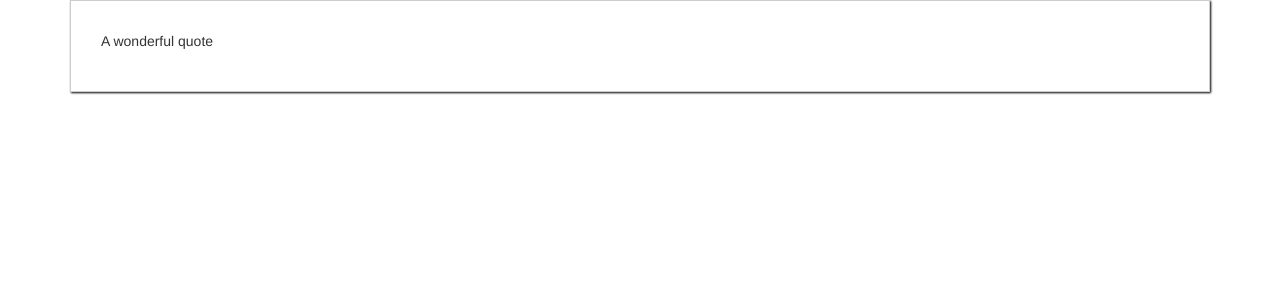
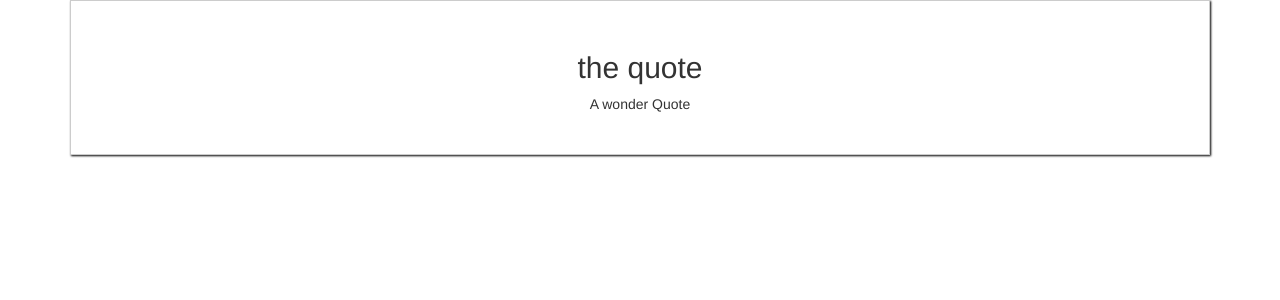
Before and after one commit to jacques-sounvi/TrainningVueJs, a Vue app: page / in a window 1280 px wide. Shown: the top 300 px of the page. Built offline with nearby package versions, Linux system fonts and the light colour scheme.

Commit message:
Use slot to get child from parent

```diff
--- a/src/components/Quote.vue
+++ b/src/components/Quote.vue
@@ -1,6 +1,6 @@
 <template>
     <div>
-        <p>A wonderful quote</p>
+        <slot></slot>
     </div>
 </template>
 
@@ -15,5 +15,6 @@ export default {
         border: 1px solid #cccccc;
         box-shadow: 1px 1px 2px black;
         padding: 30px;
+        text-align: center;
     }
 </style>
```
